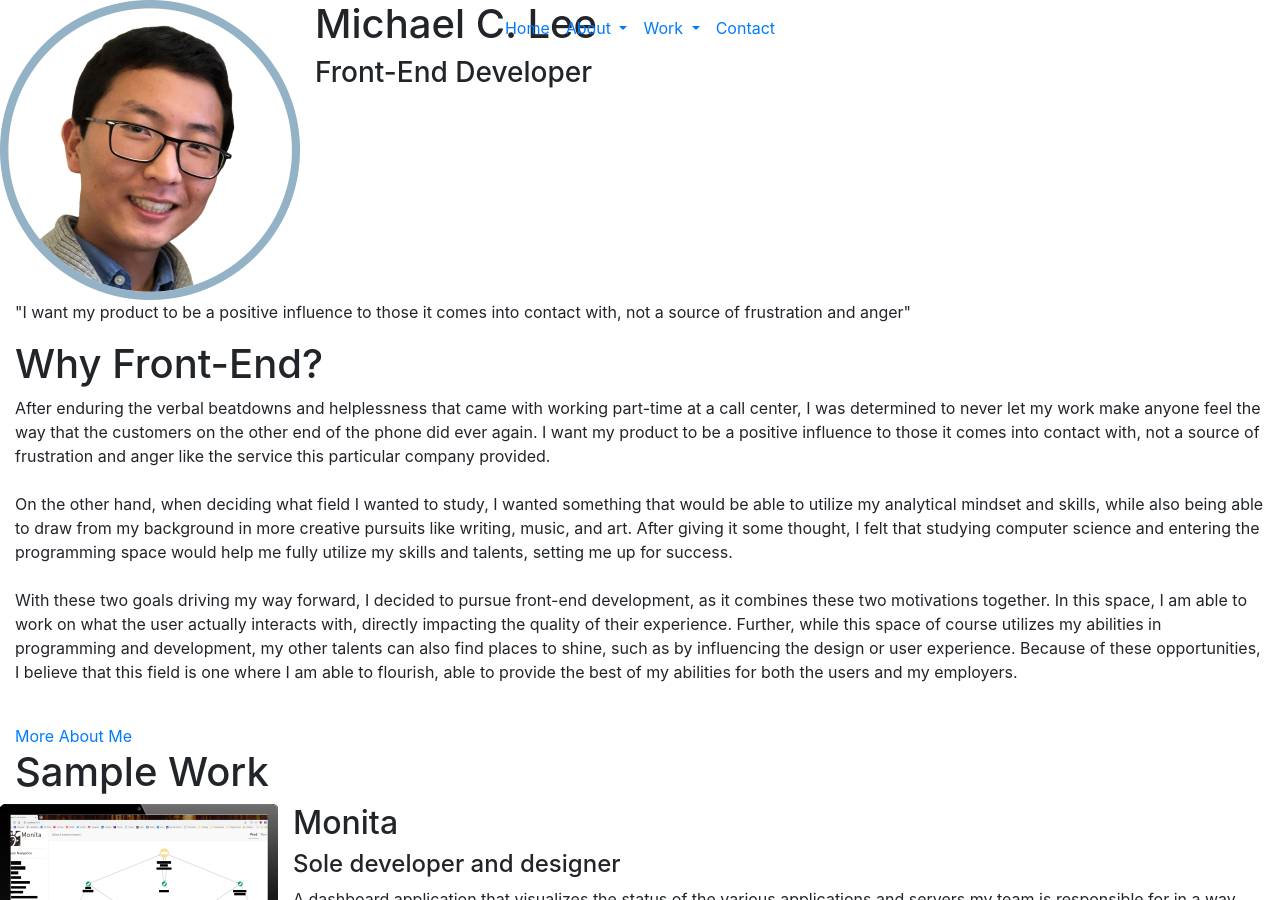
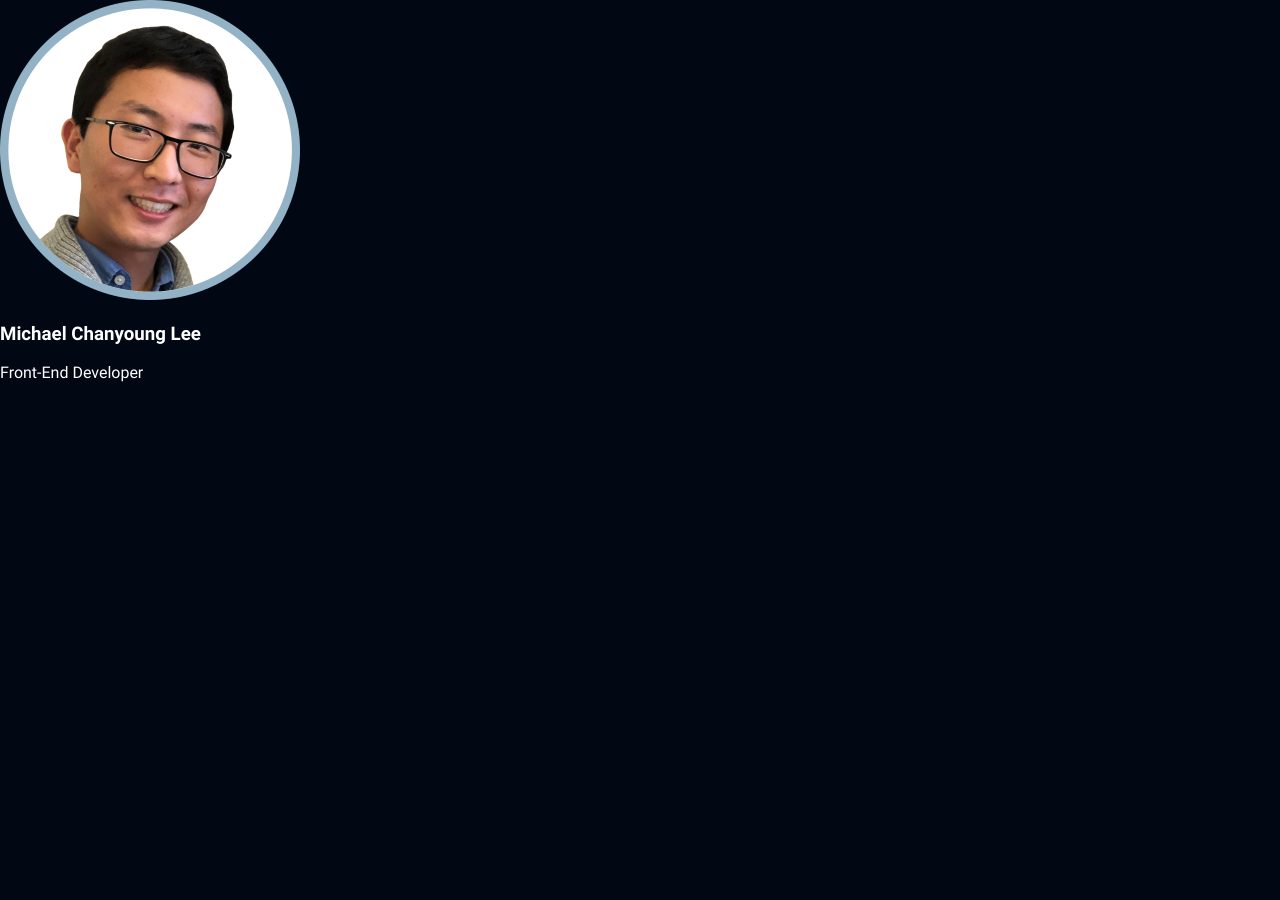
Before and after one commit to mlee-chanyoung/mlee-chanyoung.github.io, a Jekyll site: the page built from index.html, in a window 1280 px wide and 900 px high. Built offline with Jekyll 4.4.1, drawn with Linux system fonts in a browser that asks for light colours; nearby versions of some CDN libraries.

Commit message:
Add page specific stylesheets

```diff
--- a/_includes/head.html
+++ b/_includes/head.html
@@ -3,11 +3,10 @@
     <title>{{ site.title }}</title>
     <meta name="viewport" content="width=device-width, initial-scale=1, shrink-to-fit=no">
     <meta name="description" content"{{ site.description }}">
-    <!-- Stylesheets -->
-    <link rel="stylesheet" href="https://maxcdn.bootstrapcdn.com/bootstrap/4.0.0/css/bootstrap.min.css" integrity="sha384-Gn5384xqQ1aoWXA+058RXPxPg6fy4IWvTNh0E263XmFcJlSAwiGgFAW/dAiS6JXm" crossorigin="anonymous">
-    <link rel="stylesheet" href="{{ site.url }}/css/style.css">
+
+    <link rel="stylesheet" href="{{ site.url }}/css/global.css">
+    {% if include.page_styles %}
+      <link rel="stylesheet" href="{{ site.url }}/css/{{ include.page_styles }}.css">
+    {% endif %}
     <link href="{{ site.url }}/css/lightbox.css" rel="stylesheet">
-    <script src="https://code.jquery.com/jquery-3.3.1.slim.min.js" integrity="sha384-q8i/X+965DzO0rT7abK41JStQIAqVgRVzpbzo5smXKp4YfRvH+8abtTE1Pi6jizo" crossorigin="anonymous"></script>
-    <script src="https://cdnjs.cloudflare.com/ajax/libs/popper.js/1.14.6/umd/popper.min.js" integrity="sha384-wHAiFfRlMFy6i5SRaxvfOCifBUQy1xHdJ/yoi7FRNXMRBu5WHdZYu1hA6ZOblgut" crossorigin="anonymous"></script>
-    <script src="https://stackpath.bootstrapcdn.com/bootstrap/4.2.1/js/bootstrap.min.js" integrity="sha384-B0UglyR+jN6CkvvICOB2joaf5I4l3gm9GU6Hc1og6Ls7i6U/mkkaduKaBhlAXv9k" crossorigin="anonymous"></script>
 </head>
--- a/_layouts/base.html
+++ b/_layouts/base.html
@@ -1,13 +1,9 @@
 <!DOCTYPE html>
 <html lang="en" id="html">
-    {% include head.html %}
-    <body>
-        <!-- Navigation row -->
-        {% include navbar.html %}
-        <div class="container-fluid">
-            <!-- Main content -->
-            {{ content }}
-        </div>
-        <script src="{{ site.url }}/js/lightbox-plus-jquery.min.js"></script>
-    </body>
+  {% include head.html page_styles=page.stylesheet %}
+  <body>
+    <!-- Main content -->
+    {{ content }}
+    <script src="{{ site.url }}/js/lightbox-plus-jquery.min.js"></script>
+  </body>
 </html>
--- a/_sass/utilities/_variables.scss
+++ b/_sass/utilities/_variables.scss
@@ -7,3 +7,7 @@ $spacing-3: 1.5rem;
 $spacing-4: 2rem;
 $spacing-5: 2.5rem;
 $spacing-6: 3rem;
+
+// Colors
+$base-color: #010814;
+$white: #fff;
--- a/css/style.scss
+++ b/css/global.scss
@@ -6,6 +6,11 @@
 @import 'utilities/variables';
 
 html {
+  color: $base-color;
   font-family: 'Roboto';
   font-size: 16px;
 }
+
+body {
+  margin: 0;
+}
--- /dev/null
+++ b/css/home.scss
@@ -0,0 +1,12 @@
+---
+---
+
+@import 'utilities/variables';
+
+.Home {
+  &-intro {
+    background-color: $base-color;
+    height: 100vh;
+    color: $white;
+  }
+}
--- a/index.html
+++ b/index.html
@@ -1,22 +1,18 @@
 ---
 layout: base
 title: portfolio
+stylesheet: home
 ---
-<!-- Header -->
-<div id="top"></div>
-<div class="row headshot-row">
-    <div class="col content-col">
-        <div class="row headshot-row">
-            <img id="headshot" src="{{ site.data.aboutme.headshot }}"/>
-            <div class="col" id="title-div">
-                <span class="align-middle">
-                    <h1 class="section-title">Michael C. Lee</h1>
-                    <h3 id="home-subtitle">{{ site.data.aboutme.subtitle }}</h3>
-                </span>
-            </div>
-        </div>
-    </div>
-</div>
+<article class="Home-intro">
+  <section class="Home-introSection">
+    <img class="Home-headshot" src="{{ site.data.aboutme.headshot }}" alt="My Headshot" />
+  </section>
+  <section class="Home-introSection">
+    <h1>Michael Chanyoung Lee</h1>
+    <p>Front-End Developer</p>
+  </section>
+</article>
+
 <!-- Why UI/UX section -->
 <div class="row content-row offset-row" id="why">
     <div class="col content-col">
```
